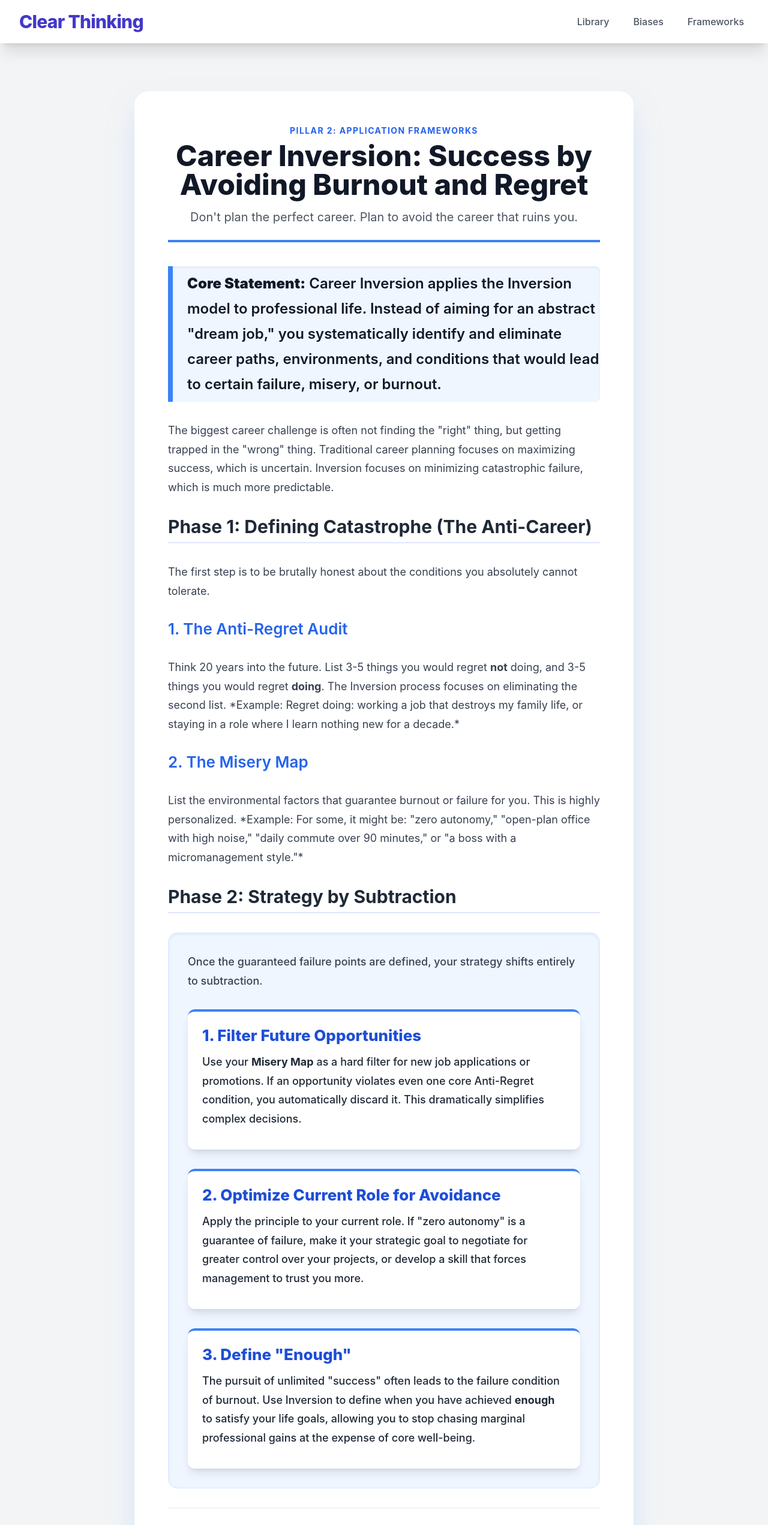
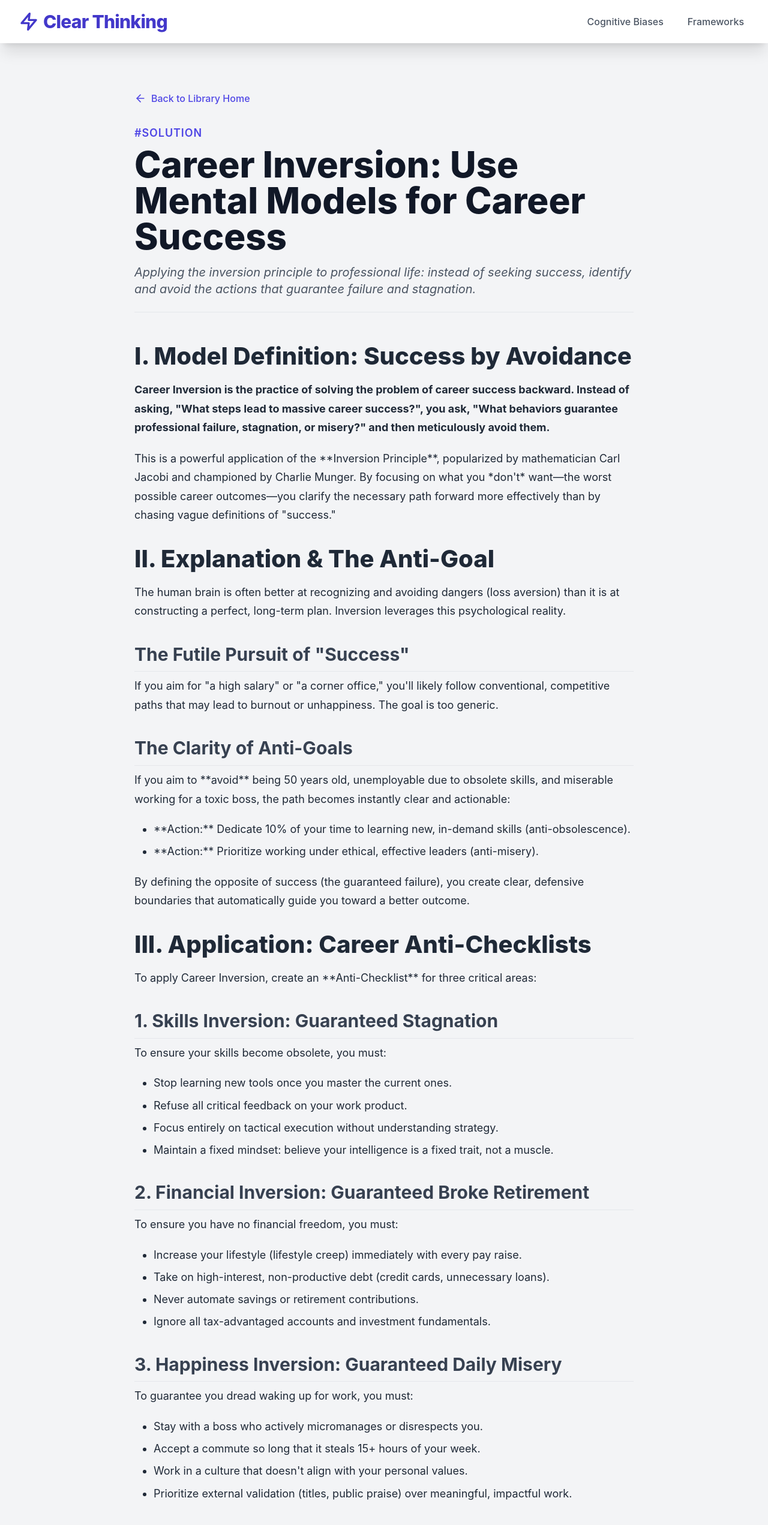
Before and after one commit to toolblaster/ClearThinking.toolblaster.com, a plain HTML site: page articles/frameworks/career-inversion-use-mental-models-for-career-success.html in a window 1280 px wide. Shown: the top 2543 px of the page at 60% size. Drawn offline with nearby package versions, Linux system fonts and the light colour scheme.

Commit message:
Update career-inversion-use-mental-models-for-career-success.html

```diff
--- a/articles/frameworks/career-inversion-use-mental-models-for-career-success.html
+++ b/articles/frameworks/career-inversion-use-mental-models-for-career-success.html
@@ -3,15 +3,21 @@
 <head>
     <meta charset="UTF-8">
     <meta name="viewport" content="width=device-width, initial-scale=1.0">
-    <title>Clear Thinking | Career Inversion: Success by Avoiding Burnout and Regret</title>
+    <title>Career Inversion: Use Mental Models for Career Success | Clear Thinking Library</title>
 
     <!-- 1. Tailwind CSS CDN -->
     <script src="https://cdn.tailwindcss.com"></script>
 
     <!-- 2. Integrated CSS -->
     <style>
-        body { font-family: 'Inter', -apple-system, BlinkMacSystemFont, "Segoe UI", Roboto, "Helvetica Neue", Arial, sans-serif; }
-        /* Mobile menu styles */
+        /* Base body and typography */
+        body {
+            font-family: 'Inter', -apple-system, BlinkMacSystemFont, "Segoe UI", Roboto, "Helvetica Neue", Arial, sans-serif;
+            background-color: #f7f7f7;
+            color: #1f2937;
+        }
+
+        /* Mobile menu styles (copied from index.html) */
         .hamburger {
             cursor: pointer;
             display: flex;
@@ -36,33 +42,67 @@
             transform: rotate(-45deg) translate(5px, -5px);
         }
 
-        /* Article content readability improvements */
+        /* Styling for the main article content: This ensures consistency for h2/h3/p/ul/ol inside the article-content div */
+        .article-content h2 {
+            font-size: 2.5rem; /* text-4xl */
+            font-weight: 800; /* font-extrabold */
+            margin-top: 1.5rem;
+            margin-bottom: 0.5rem;
+            color: #1f2937;
+        }
         .article-content h3 {
-            border-bottom: 2px solid #e0e7ff;
-            padding-bottom: 0.5rem;
-        }
-        .article-content h4 {
-            font-size: 1.625rem;
+            font-size: 1.875rem; /* text-3xl */
+            font-weight: 700; /* font-bold */
+            margin-top: 2rem;
+            margin-bottom: 0.5rem;
+            border-bottom: 1px solid #e5e7eb;
+            padding-bottom: 0.25rem;
+            color: #374151; /* text-gray-700 */
         }
         .article-content p {
-            line-height: 1.75;
+            margin-bottom: 1.25rem;
+            line-height: 1.75; /* leading-relaxed */
+        }
+        .article-content ul, .article-content ol {
+            margin-left: 1.5rem;
+            margin-bottom: 1.25rem;
+            padding-left: 0.5rem;
+        }
+        .article-content ul {
+            list-style-type: disc;
+        }
+        .article-content ol {
+            list-style-type: decimal;
+        }
+        .article-content li {
+            margin-bottom: 0.5rem;
+        }
+        /* Specific styling for the Indigo accent color for Frameworks */
+        .article-tag {
+            color: #4f46e5; /* Consistent Indigo accent color for Frameworks */
         }
     </style>
-    <meta name="description" content="Applying the Inversion mental model to career decisions: define what leads to burnout and failure to build a robust path to success.">
+    <meta name="description" content="Applying the inversion principle to professional life: instead of seeking success, identify and avoid the actions that guarantee failure and stagnation.">
 </head>
 <body class="bg-gray-100 text-gray-800 antialiased">
 
-    <!-- Header & Navigation -->
+    <!-- 1. Header & Navigation (Consistent Across Site) -->
     <header class="bg-white shadow-xl sticky top-0 z-50 transition-all duration-300">
         <div class="max-w-7xl mx-auto px-4 sm:px-6 lg:px-8 py-4 flex justify-between items-center">
-            <h1 class="text-3xl font-extrabold text-indigo-700 tracking-tight">Clear Thinking</h1>
+
+            <!-- Logo Link - Clickable, with Icon, pointing to root directory / -->
+            <a href="/" class="flex items-center space-x-2 text-indigo-700 hover:text-indigo-900 transition duration-150 group">
+                <!-- Icon for Clarity (Zap/Lightning) -->
+                <svg xmlns="http://www.w3.org/2000/svg" width="32" height="32" viewBox="0 0 24 24" fill="none" stroke="currentColor" stroke-width="2.5" stroke-linecap="round" stroke-linejoin="round" class="flex-shrink-0">
+                    <polygon points="13 2 3 14 12 14 11 22 21 10 12 10 13 2"></polygon>
+                </svg>
+                <h1 class="text-3xl font-extrabold tracking-tight">Clear Thinking</h1>
+            </a>
 
             <!-- Desktop Navigation -->
             <nav id="main-nav" class="space-x-6 hidden sm:flex">
-                <!-- Correct path is up two levels to reach the root index.html -->
-                <a href="../../index.html" class="text-gray-600 hover:text-indigo-600 font-medium transition duration-150 p-2 rounded-lg hover:bg-indigo-50">Library</a>
-                <a href="#biases" class="text-gray-600 hover:text-indigo-600 font-medium transition duration-150 p-2 rounded-lg hover:bg-indigo-50">Biases</a>
-                <a href="#frameworks" class="text-gray-600 hover:text-indigo-600 font-medium transition duration-150 p-2 rounded-lg hover:bg-indigo-50">Frameworks</a>
+                <a href="/#biases" class="text-gray-600 hover:text-[#E34037] font-medium transition duration-150 p-2 rounded-lg hover:bg-red-50">Cognitive Biases</a>
+                <a href="/#frameworks" class="text-gray-600 hover:text-indigo-600 font-medium transition duration-150 p-2 rounded-lg hover:bg-indigo-50">Frameworks</a>
             </nav>
 
             <!-- Mobile Hamburger Button -->
@@ -78,110 +118,132 @@
         <!-- Mobile Menu (Hidden by default) -->
         <div id="mobile-menu" class="hidden sm:hidden bg-white shadow-lg border-t border-gray-100 py-4 absolute w-full transition-all duration-300">
             <nav class="flex flex-col space-y-2 px-4">
-                <a href="../../index.html" class="text-gray-700 hover:bg-indigo-50 p-3 rounded-lg font-semibold transition duration-150" onclick="document.getElementById('mobile-menu').classList.add('hidden'); document.getElementById('hamburger-icon').classList.remove('menu-open');">Library</a>
-                <a href="#biases" class="text-gray-700 hover:bg-indigo-50 p-3 rounded-lg font-semibold transition duration-150" onclick="document.getElementById('mobile-menu').classList.add('hidden'); document.getElementById('hamburger-icon').classList.remove('menu-open');">Biases</a>
-                <a href="#frameworks" class="text-gray-700 hover:bg-indigo-50 p-3 rounded-lg font-semibold transition duration-150" onclick="document.getElementById('mobile-menu').classList.add('hidden'); document.getElementById('hamburger-icon').classList.remove('menu-open');">Frameworks</a>
+                <a href="/#biases" class="text-gray-700 hover:bg-red-50 p-3 rounded-lg font-semibold transition duration-150" onclick="document.getElementById('mobile-menu').classList.add('hidden'); document.getElementById('hamburger-icon').classList.remove('menu-open');">Cognitive Biases</a>
+                <a href="/#frameworks" class="text-gray-700 hover:bg-indigo-50 p-3 rounded-lg font-semibold transition duration-150" onclick="document.getElementById('mobile-menu').classList.add('hidden'); document.getElementById('hamburger-icon').classList.remove('menu-open');">Frameworks</a>
             </nav>
         </div>
     </header>
 
-    <!-- Main Content Area: Article -->
+    <!-- 2. Main Article Content Area -->
     <main class="max-w-4xl mx-auto px-4 sm:px-6 lg:px-8 py-12 sm:py-20">
-        <article class="bg-white p-6 sm:p-10 md:p-14 rounded-3xl shadow-2xl shadow-blue-300/50">
 
-            <!-- Article Header -->
-            <header class="mb-10 border-b-4 border-blue-500 pb-6 text-center">
-                <p class="text-sm font-bold text-blue-600 uppercase tracking-widest mb-2">Pillar 2: Application Frameworks</p>
-                <h2 class="text-4xl sm:text-5xl font-extrabold text-gray-900 mt-2 leading-tight">Career Inversion: Success by Avoiding Burnout and Regret</h2>
-                <p class="text-xl text-gray-600 mt-4 max-w-2xl mx-auto">Don't plan the perfect career. Plan to avoid the career that ruins you.</p>
-            </header>
+        <!-- Breadcrumb / Back Link -->
+        <div class="mb-8">
+             <a href="/" class="text-indigo-600 hover:text-indigo-800 flex items-center space-x-2 font-medium">
+                <svg xmlns="http://www.w3.org/2000/svg" width="20" height="20" viewBox="0 0 24 24" fill="none" stroke="currentColor" stroke-width="2" stroke-linecap="round" stroke-linejoin="round" class="w-5 h-5">
+                    <path d="M19 12H5"></path>
+                    <path d="M12 19l-7-7 7-7"></path>
+                </svg>
+                <span>Back to Library Home</span>
+             </a>
+        </div>
 
-            <!-- Full article content -->
-            <section class="article-content space-y-8 text-gray-700 text-lg leading-relaxed max-w-3xl mx-auto">
+        <!-- Article Hero/Metadata -->
+        <header class="mb-10 pb-6 border-b border-gray-200">
+            <p class="text-lg font-semibold article-tag uppercase tracking-wider mb-2">#Solution</p>
+            <h1 class="text-5xl md:text-6xl font-extrabold text-gray-900 leading-tight mb-4">Career Inversion: Use Mental Models for Career Success</h1>
+            <p class="text-xl text-gray-600 italic">Applying the inversion principle to professional life: instead of seeking success, identify and avoid the actions that guarantee failure and stagnation.</p>
+        </header>
 
-                <!-- Core Statement -->
-                <p class="text-2xl font-semibold text-gray-900 border-l-8 border-blue-500 pl-6 py-2 bg-blue-50 rounded-r-lg shadow-inner">
-                    <strong>Core Statement:</strong> Career Inversion applies the Inversion model to professional life. Instead of aiming for an abstract "dream job," you systematically identify and eliminate career paths, environments, and conditions that would lead to certain failure, misery, or burnout.
-                </p>
+        <!-- Article Body - ADD ALL ARTICLE TEXT CONTENT HERE -->
+        <div class="article-content text-lg leading-relaxed text-gray-800">
 
-                <p>The biggest career challenge is often not finding the "right" thing, but getting trapped in the "wrong" thing. Traditional career planning focuses on maximizing success, which is uncertain. Inversion focuses on minimizing catastrophic failure, which is much more predictable.</p>
+            <h2>I. Model Definition: Success by Avoidance</h2>
 
-                <h3 class="text-3xl font-bold text-gray-800 mt-12 mb-4">Phase 1: Defining Catastrophe (The Anti-Career)</h3>
-                <p>The first step is to be brutally honest about the conditions you absolutely cannot tolerate.</p>
+            <p><strong>Career Inversion is the practice of solving the problem of career success backward. Instead of asking, "What steps lead to massive career success?", you ask, "What behaviors guarantee professional failure, stagnation, or misery?" and then meticulously avoid them.</strong></p>
 
-                <h4 class="text-2xl font-semibold text-blue-600 mb-2">1. The Anti-Regret Audit</h4>
-                <p>Think 20 years into the future. List 3-5 things you would regret <strong>not</strong> doing, and 3-5 things you would regret <strong>doing</strong>. The Inversion process focuses on eliminating the second list. *Example: Regret doing: working a job that destroys my family life, or staying in a role where I learn nothing new for a decade.*</p>
+            <p>This is a powerful application of the **Inversion Principle**, popularized by mathematician Carl Jacobi and championed by Charlie Munger. By focusing on what you *don't* want—the worst possible career outcomes—you clarify the necessary path forward more effectively than by chasing vague definitions of "success."</p>
 
-                <h4 class="text-2xl font-semibold text-blue-600 mt-8 mb-2">2. The Misery Map</h4>
-                <p>List the environmental factors that guarantee burnout or failure for you. This is highly personalized. *Example: For some, it might be: "zero autonomy," "open-plan office with high noise," "daily commute over 90 minutes," or "a boss with a micromanagement style."*</p>
+            <h2>II. Explanation & The Anti-Goal</h2>
 
-                <h3 class="text-3xl font-bold text-gray-800 mt-12 mb-6 border-b-0">Phase 2: Strategy by Subtraction</h3>
+            <p>The human brain is often better at recognizing and avoiding dangers (loss aversion) than it is at constructing a perfect, long-term plan. Inversion leverages this psychological reality.</p>
 
-                <!-- Toolkit Container -->
-                <div class="bg-blue-50 p-8 rounded-2xl shadow-inner shadow-blue-200/50 space-y-8 border border-blue-100">
-                    <p class="text-lg font-medium text-gray-700">Once the guaranteed failure points are defined, your strategy shifts entirely to subtraction.</p>
+            <h3>The Futile Pursuit of "Success"</h3>
+            <p>If you aim for "a high salary" or "a corner office," you'll likely follow conventional, competitive paths that may lead to burnout or unhappiness. The goal is too generic.</p>
 
-                    <!-- Toolkit Item 1 -->
-                    <div class="bg-white p-6 rounded-xl shadow-lg border-t-4 border-blue-500 transition hover:shadow-xl">
-                        <h4 class="text-2xl font-extrabold text-blue-700 mb-3">1. Filter Future Opportunities</h4>
-                        <p class="mb-3 font-medium text-gray-800">Use your <strong>Misery Map</strong> as a hard filter for new job applications or promotions. If an opportunity violates even one core Anti-Regret condition, you automatically discard it. This dramatically simplifies complex decisions.</p>
-                    </div>
+            <h3>The Clarity of Anti-Goals</h3>
+            <p>If you aim to **avoid** being 50 years old, unemployable due to obsolete skills, and miserable working for a toxic boss, the path becomes instantly clear and actionable:</p>
+            <ul>
+                <li>**Action:** Dedicate 10% of your time to learning new, in-demand skills (anti-obsolescence).</li>
+                <li>**Action:** Prioritize working under ethical, effective leaders (anti-misery).</li>
+            </ul>
+            <p>By defining the opposite of success (the guaranteed failure), you create clear, defensive boundaries that automatically guide you toward a better outcome.</p>
 
-                    <!-- Toolkit Item 2 -->
-                    <div class="bg-white p-6 rounded-xl shadow-lg border-t-4 border-blue-500 transition hover:shadow-xl">
-                        <h4 class="text-2xl font-extrabold text-blue-700 mb-3">2. Optimize Current Role for Avoidance</h4>
-                        <p class="mb-3 font-medium text-gray-800">Apply the principle to your current role. If "zero autonomy" is a guarantee of failure, make it your strategic goal to negotiate for greater control over your projects, or develop a skill that forces management to trust you more.</p>
-                    </div>
+            <h2>III. Application: Career Anti-Checklists</h2>
 
-                    <!-- Toolkit Item 3 -->
-                    <div class="bg-white p-6 rounded-xl shadow-lg border-t-4 border-blue-500 transition hover:shadow-xl">
-                        <h4 class="text-2xl font-extrabold text-blue-700 mb-3">3. Define "Enough"</h4>
-                        <p class="mb-3 font-medium text-gray-800">The pursuit of unlimited "success" often leads to the failure condition of burnout. Use Inversion to define when you have achieved <strong>enough</strong> to satisfy your life goals, allowing you to stop chasing marginal professional gains at the expense of core well-being.</p>
-                    </div>
-                </div>
+            <p>To apply Career Inversion, create an **Anti-Checklist** for three critical areas:</p>
 
-                <p class="pt-8 border-t border-gray-200 mt-12 text-center text-xl font-medium text-gray-600">
-                    A great career is often less about achieving perfection and more about consistently avoiding the things that would make you miserable.
-                </p>
+            <h3>1. Skills Inversion: Guaranteed Stagnation</h3>
+            <p>To ensure your skills become obsolete, you must:</p>
+            <ul>
+                <li>Stop learning new tools once you master the current ones.</li>
+                <li>Refuse all critical feedback on your work product.</li>
+                <li>Focus entirely on tactical execution without understanding strategy.</li>
+                <li>Maintain a fixed mindset: believe your intelligence is a fixed trait, not a muscle.</li>
+            </ul>
 
-            </section>
-        </article>
+            <h3>2. Financial Inversion: Guaranteed Broke Retirement</h3>
+            <p>To ensure you have no financial freedom, you must:</p>
+            <ul>
+                <li>Increase your lifestyle (lifestyle creep) immediately with every pay raise.</li>
+                <li>Take on high-interest, non-productive debt (credit cards, unnecessary loans).</li>
+                <li>Never automate savings or retirement contributions.</li>
+                <li>Ignore all tax-advantaged accounts and investment fundamentals.</li>
+            </ul>
+
+            <h3>3. Happiness Inversion: Guaranteed Daily Misery</h3>
+            <p>To guarantee you dread waking up for work, you must:</p>
+            <ul>
+                <li>Stay with a boss who actively micromanages or disrespects you.</li>
+                <li>Accept a commute so long that it steals 15+ hours of your week.</li>
+                <li>Work in a culture that doesn't align with your personal values.</li>
+                <li>Prioritize external validation (titles, public praise) over meaningful, impactful work.</li>
+            </ul>
+
+            <h2>IV. Toolkit: The Career Pre-Mortem</h2>
+
+            <p>Use this tool once a year to assess and correct your trajectory:</p>
+            <ol>
+                <li>**Scenario:** Imagine it is ten years from now, and your career is a total, miserable failure. You are exactly where you don't want to be.</li>
+                <li>**Diagnosis:** Write down **three specific reasons** why this failure happened. (e.g., "I failed because I refused to learn Python, making my data analysis skills irrelevant.")</li>
+                <li>**Action:** Now, treat those reasons as current, urgent threats. What defensive, non-negotiable action must you take *today* to prevent that specific failure? (e.g., "I must enroll in a Python course this quarter and dedicate 2 hours/week to coding practice.")</li>
+            </ol>
+            <p>By using inversion, you replace the fuzzy goal of "being successful" with the actionable mission of **eliminating failure points**, which is the most reliable path to achieving your desired outcomes.</p>
+
+        </div>
+        <!-- Article Body - END -->
+
     </main>
 
-    <!-- Footer -->
-    <footer class="bg-gray-900 mt-20">
-        <div class="max-w-7xl mx-auto py-10 px-4 sm:px-6 lg:px-8 text-center text-gray-400">
-            <p class="text-lg font-semibold text-white">&copy; <span id="current-year-career"></span> Clear Thinking | A Toolblaster Sub-Brand.</p>
-            <p class="mt-2 text-sm text-gray-500">A timeless library built with Custom HTML, Tailwind, and Clear Thinking.</p>
+    <!-- 3. Footer (Consistent Across Site) -->
+    <footer class="bg-white shadow-2xl shadow-indigo-300/60 mt-20 border-t border-indigo-400">
+        <div class="max-w-7xl mx-auto py-6 px-4 sm:px-6 lg:px-8 text-center">
+            <p class="text-lg font-semibold text-gray-900">
+                &copy; <span id="current-year"></span> Clear Thinking Library |
+                <a href="https://toolblaster.com" target="_blank" class="text-indigo-600 hover:text-indigo-800 transition duration-150 font-bold">Toolblaster.com</a>
+            </p>
+            <p class="mt-1 text-sm text-gray-600">A curated collection of essential mental models and biases for better decision-making.</p>
         </div>
     </footer>
 
-    <!-- 3. Integrated JavaScript -->
+    <!-- 4. Integrated JavaScript (Consistent Across Site) -->
     <script>
         // Logic for Footer Year Update
         document.addEventListener('DOMContentLoaded', () => {
-            const yearSpan = document.getElementById('current-year-career');
+            const yearSpan = document.getElementById('current-year');
             if (yearSpan) {
                 yearSpan.textContent = new Date().getFullYear();
             }
 
-            // Logic for Mobile Menu Toggle (Reused from index.html)
+            // Logic for Mobile Menu Toggle
             const menuToggle = document.getElementById('menu-toggle');
             const mobileMenu = document.getElementById('mobile-menu');
             const hamburgerIcon = document.getElementById('hamburger-icon');
 
-            if (menuToggle) { // Check if the elements exist (they do on index, but useful here)
+            if (menuToggle) {
                 menuToggle.addEventListener('click', () => {
                     const isHidden = mobileMenu.classList.toggle('hidden');
                     hamburgerIcon.classList.toggle('menu-open', !isHidden);
-
-                    // Close menu if a link is clicked
-                    mobileMenu.querySelectorAll('a').forEach(link => {
-                        link.addEventListener('click', () => {
-                            mobileMenu.classList.add('hidden');
-                            hamburgerIcon.classList.remove('menu-open');
-                        });
-                    });
                 });
             }
         });
```
